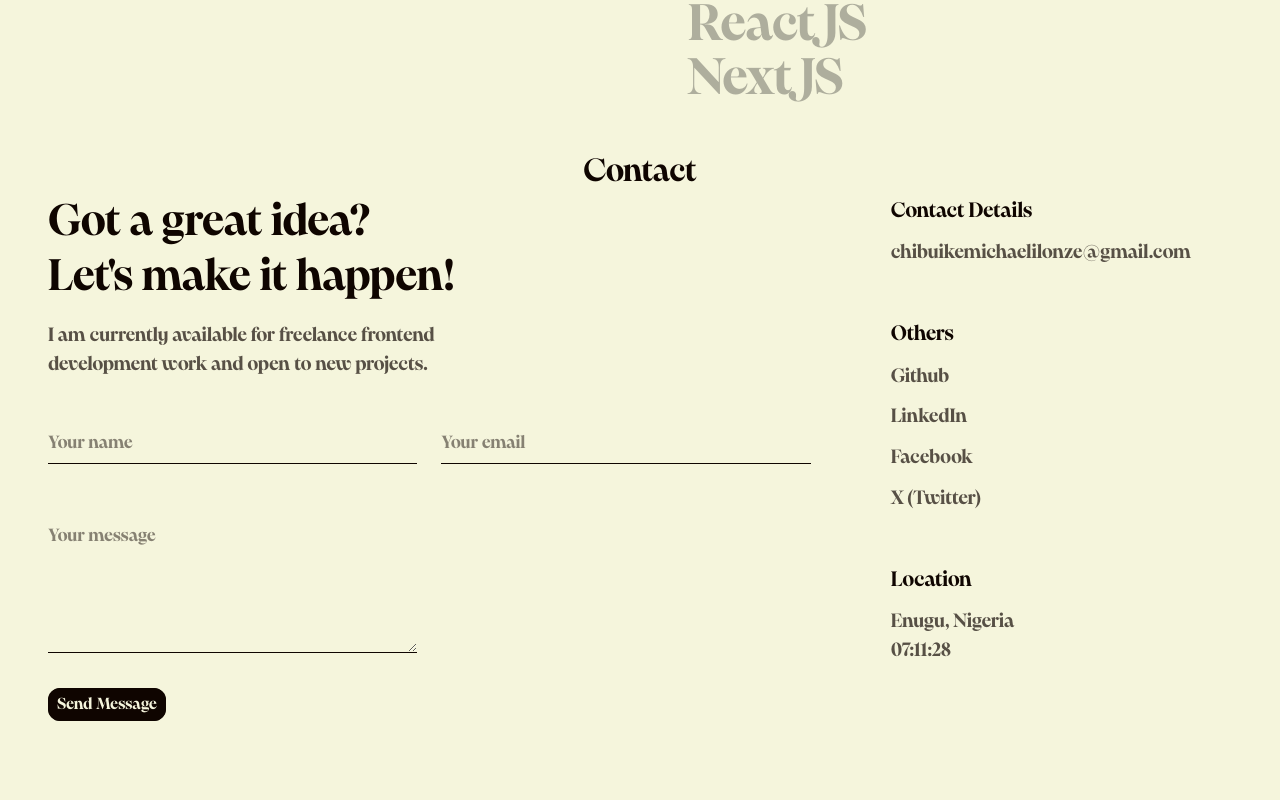
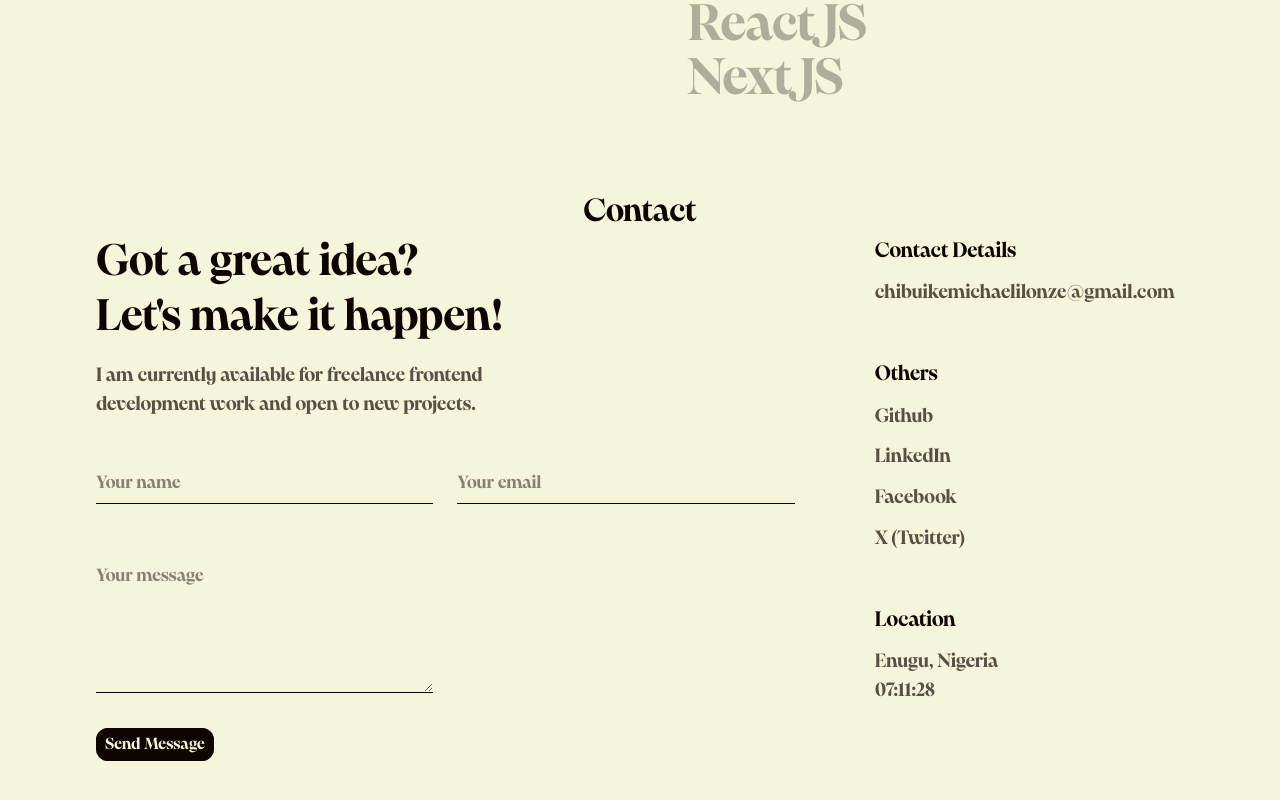
Before and after one commit to CMI-James/main-portfolio, a Next.js app: page / in a window 1280 px wide. Shown: the part 3865-4665 px from the top of the page. Built offline with nearby package versions, Linux system fonts and the light colour scheme.

Commit message:
refactor: major improvement

```diff
--- a/src/components/contact/Contact.jsx
+++ b/src/components/contact/Contact.jsx
@@ -8,7 +8,6 @@ import Footer from "../Footer";
 export default function ContactMe({ className = "" }) {
   return (
     <Section
-      extraPadding=" "
       className="theme-dark-light "
       aria-label="contact me"
     >
--- a/src/pages/index.jsx
+++ b/src/pages/index.jsx
@@ -21,7 +21,7 @@ const Home = () => {
         <Description />
         <About />
         <Services />
-        <ContactMe className="py-[10%]" />
+        <ContactMe  />
         <Footer />
       </motion.div>
     </Transition>
```
